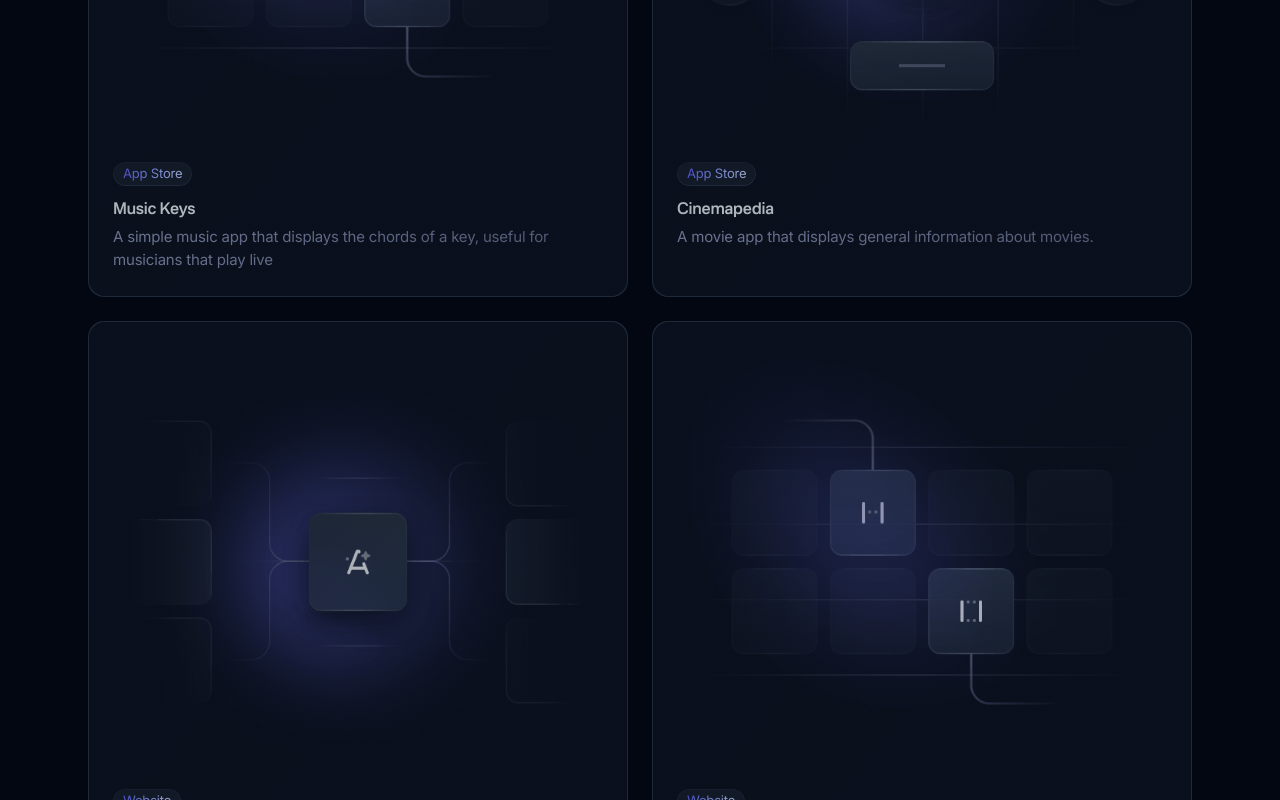
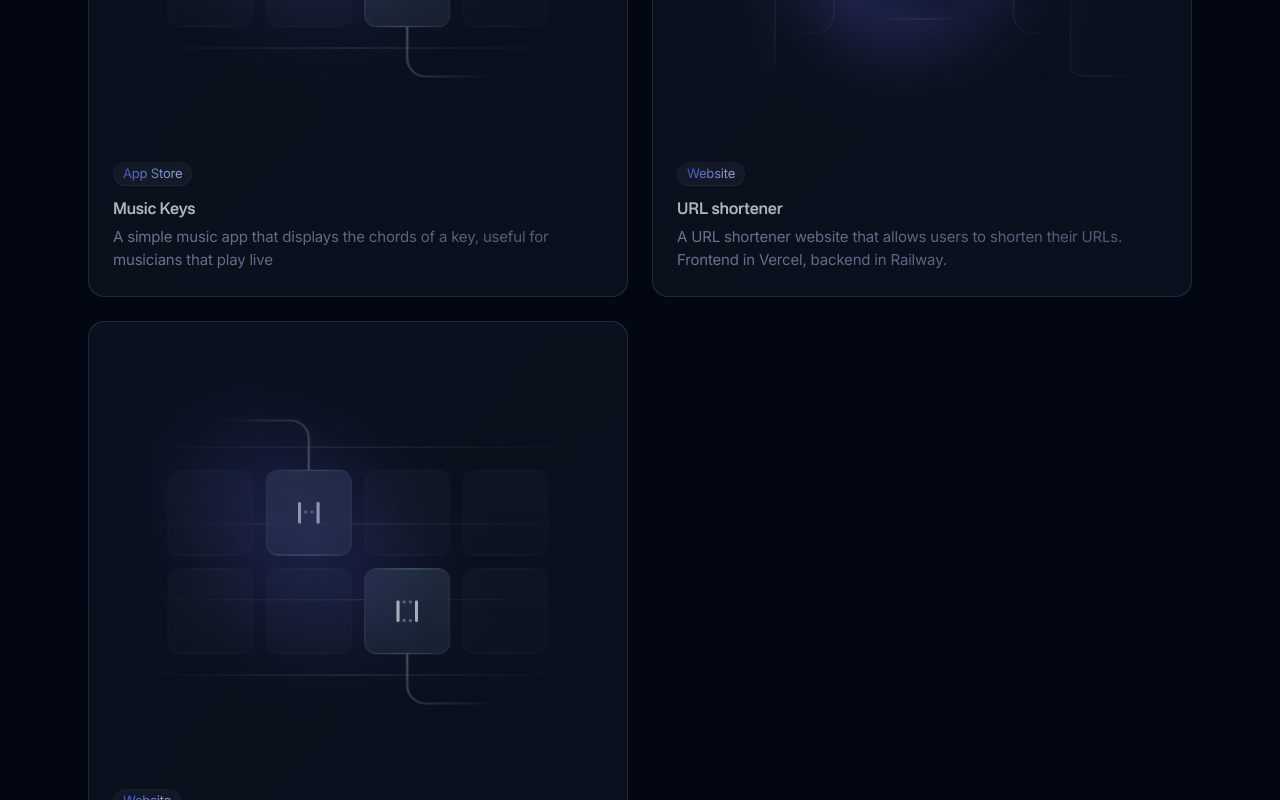
Before and after one commit to samtejeda/Portfolio, a Next.js app: page / in a window 1280 px wide. Shown: the part 840-1640 px from the top of the page. Built offline with nearby package versions, Linux system fonts and the light colour scheme.

Commit message:
Remove Cinemapedia project from workflows
Removed 'Cinemapedia' project details from workflows.

```diff
--- a/components/workflows.tsx
+++ b/components/workflows.tsx
@@ -13,14 +13,7 @@
     description: "A simple music app that displays the chords of a key, useful for musicians that play live",
     href: "#0",
   },
-  {
-    img: WorflowImg02,
-    alt: "Project 2",
-    tag: "App Store",
-    title: "Cinemapedia",
-    description: "A movie app that displays general information about movies.",
-    href: "#0",
-  },
+
   {
     img: WorflowImg03,
     alt: "Project 3",
```
